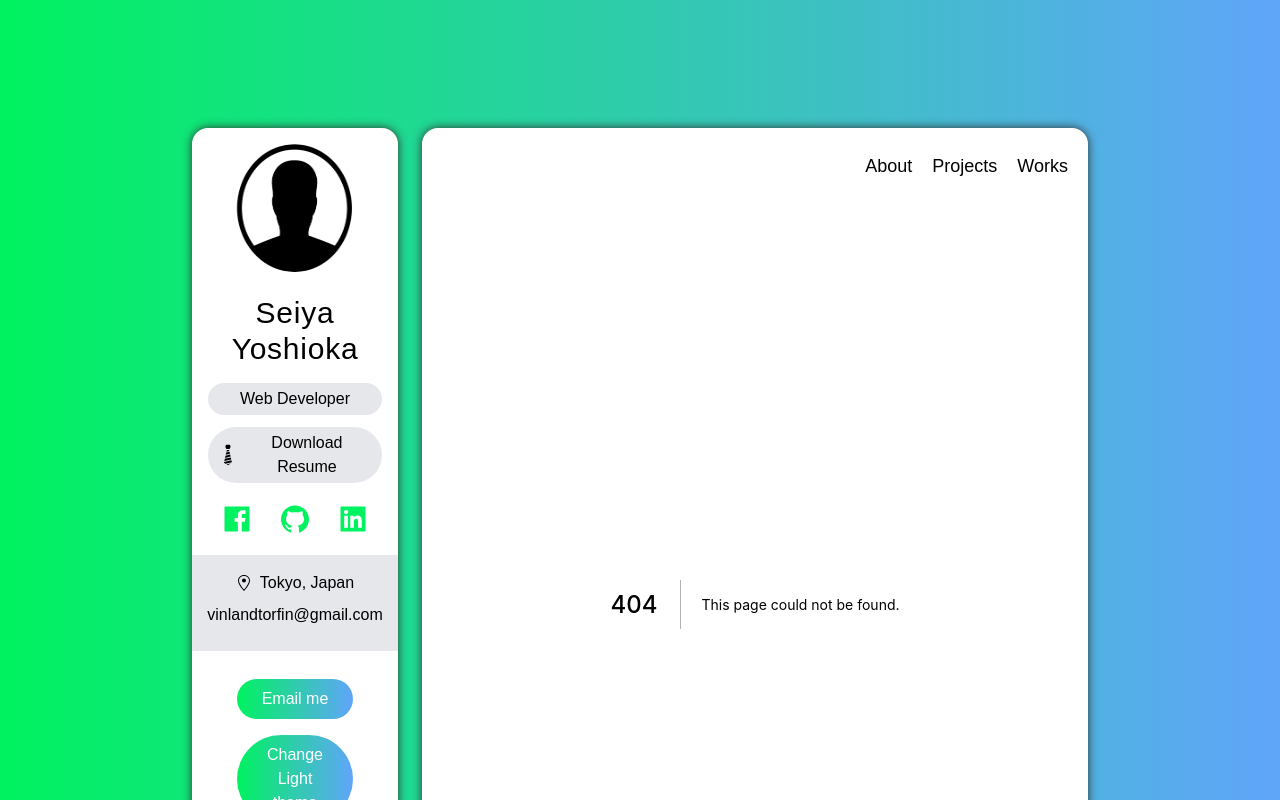
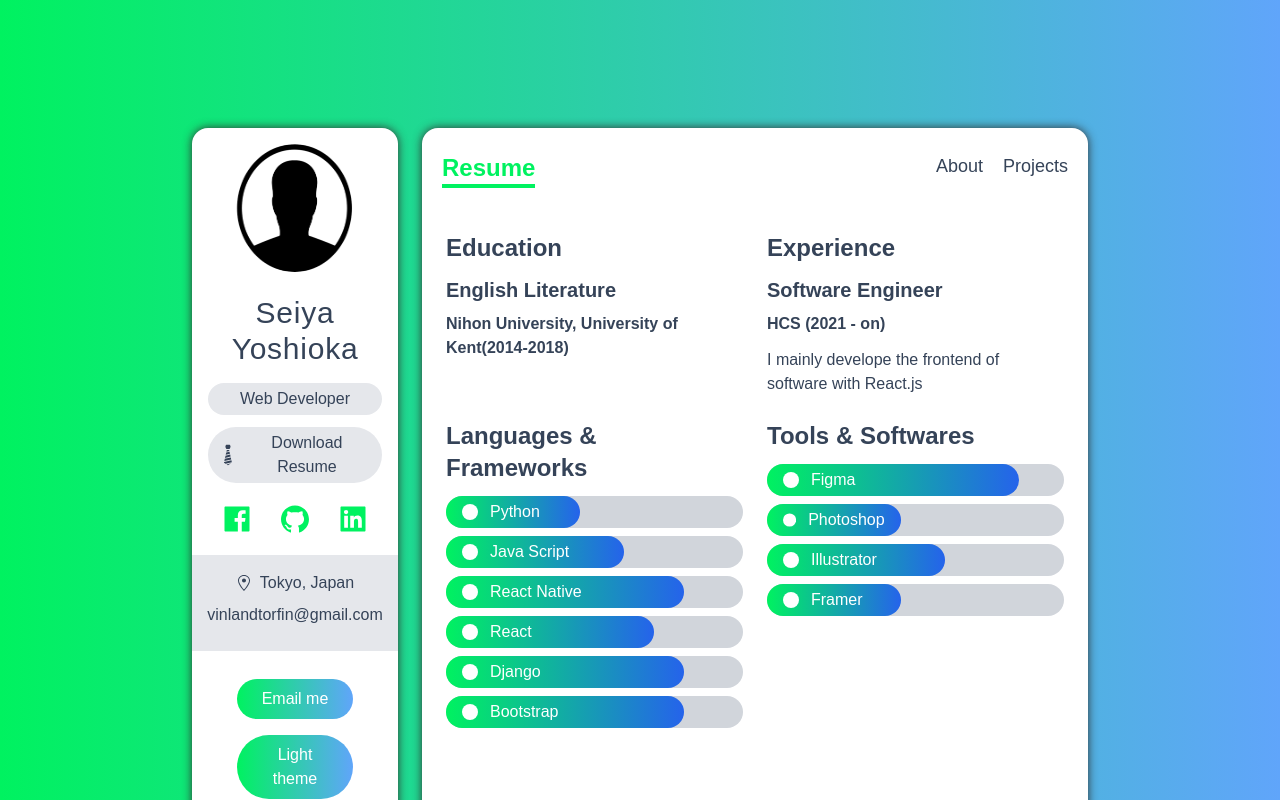
Before and after one commit to Seeya0/Next-Portfolio, a Next.js app: page /resume in a window 1280 px wide. Before the commit this address had no page. Shown: the top 800 px of the page. Built offline with nearby package versions, Linux system fonts and the light colour scheme.

Commit message:
Implement the Resume section on the page

```diff
--- /dev/null
+++ b/components/Bar.tsx
@@ -0,0 +1,41 @@
+import { motion } from "framer-motion"
+import { FunctionComponent } from "react"
+import { MySkill } from "../type"
+
+const Bar: FunctionComponent<{
+    data: MySkill
+}> = ({ data: { Icon, level, name } }) => {
+    const bar_width = `${level}%`
+
+    const variants = {
+        initial: {
+            width: 0
+        },
+        animate: {
+            width: bar_width,
+            transition: {
+                duration: 0.4,
+                type: "spring",
+                damping: 10,
+                stiffness: 100,
+            }
+        }
+    }
+
+    return (
+        <div className="my-2 text-white bg-gray-300 dark:bg-dark-300 rounded-full">
+            <motion.div
+                className="px-4 py-1 flex items-center rounded-full bg-gradient-to-r from-green to-blue-600"
+                style={{ width: bar_width }}
+                variants={variants}
+                initial="initial"
+                animate="animate"
+            >
+                <Icon className="mr-3" />
+                {name}
+            </motion.div>
+        </div>
+    )
+}
+
+export default Bar
--- a/components/NavBar.tsx
+++ b/components/NavBar.tsx
@@ -10,7 +10,7 @@
     useEffect(() => {
         if (pathname === "/") setActiveItem("About")
         if (pathname === "/projects") setActiveItem("Projects")
-        if (pathname === "/works") setActiveItem("Works")
+        if (pathname === "/resume") setActiveItem("Resume")
     }, [])
 
     return (
@@ -21,7 +21,7 @@
             <div className="dark:text-white text-lg flex space-x-5">
                 <NavItem activeItem={activeItem} setActiveItem={setActiveItem} name="About" route="/" />
                 <NavItem activeItem={activeItem} setActiveItem={setActiveItem} name="Projects" route="/projects" />
-                <NavItem activeItem={activeItem} setActiveItem={setActiveItem} name="Works" route="/works" />
+                <NavItem activeItem={activeItem} setActiveItem={setActiveItem} name="Resume" route="/resume" />
             </div>
         </div>
     )
--- a/components/SideBar.tsx
+++ b/components/SideBar.tsx
@@ -72,7 +72,7 @@
                 className="bg-gradient-to-r from-green to-blue-400 w-8/12 rounded-full py-2 px-5 text-white my-2"
                 onClick={changeTheme}
             >
-                {theme === "light" ? <span>Change Dark theme</span> : <span>Change Light theme</span>}
+                {theme === "light" ? <span>Dark theme</span> : <span>Light theme</span>}
             </button>
         </div>
     )
--- /dev/null
+++ b/pages/resume.tsx
@@ -0,0 +1,65 @@
+import { motion } from "framer-motion"
+import { fadeInUp, routeAnimation } from "../animation"
+import Bar from "../components/Bar"
+import { languages, tools } from "../data"
+
+const resume = () => {
+    return (
+        <motion.div
+            className="px-6 py-2"
+            variants={routeAnimation}
+            initial="initial"
+            animate="animate"
+            exit="exit"
+        >
+            {/* Experience */}
+            <div className="grid gap-6 md:grid-cols-2">
+                <motion.div
+                    variants={fadeInUp}
+                    initial="initial"
+                    animate="animate"
+                >
+                    <h5 className="my-3 text-2xl font-bold">Education</h5>
+                    <div>
+                        <h5 className="my-2 text-xl font-bold">English Literature</h5>
+                        <p className="font-semibold">Nihon University, University of Kent(2014-2018)</p>
+                    </div>
+                </motion.div>
+                <motion.div
+                    variants={fadeInUp}
+                    initial="initial"
+                    animate="animate"
+                >
+                    <h5 className="my-3 text-2xl font-bold">Experience</h5>
+                    <div>
+                        <h5 className="my-2 text-xl font-bold">Software Engineer</h5>
+                        <p className="font-semibold">HCS (2021 - on)</p>
+                        <p className="my-3">I mainly develope the frontend of software with React.js</p>
+                    </div>
+                </motion.div>
+            </div>
+
+            {/* Language and tools */}
+            <div className="grid gap-6 md:grid-cols-2">
+                <div>
+                    <h5 className="my-3 text-2xl font-bold">Languages & Frameworks</h5>
+                    <div className="my-2">
+                        {
+                            languages.map(language => <Bar data={language} key={language.name} />)
+                        }
+                    </div>
+                </div>
+                <div>
+                    <h5 className="my-3 text-2xl font-bold">Tools & Softwares</h5>
+                    <div className="my-2">
+                        {
+                            tools.map(tool => <Bar data={tool} key={tool.name} />)
+                        }
+                    </div>
+                </div>
+            </div>
+        </motion.div>
+    )
+}
+
+export default resume
```
